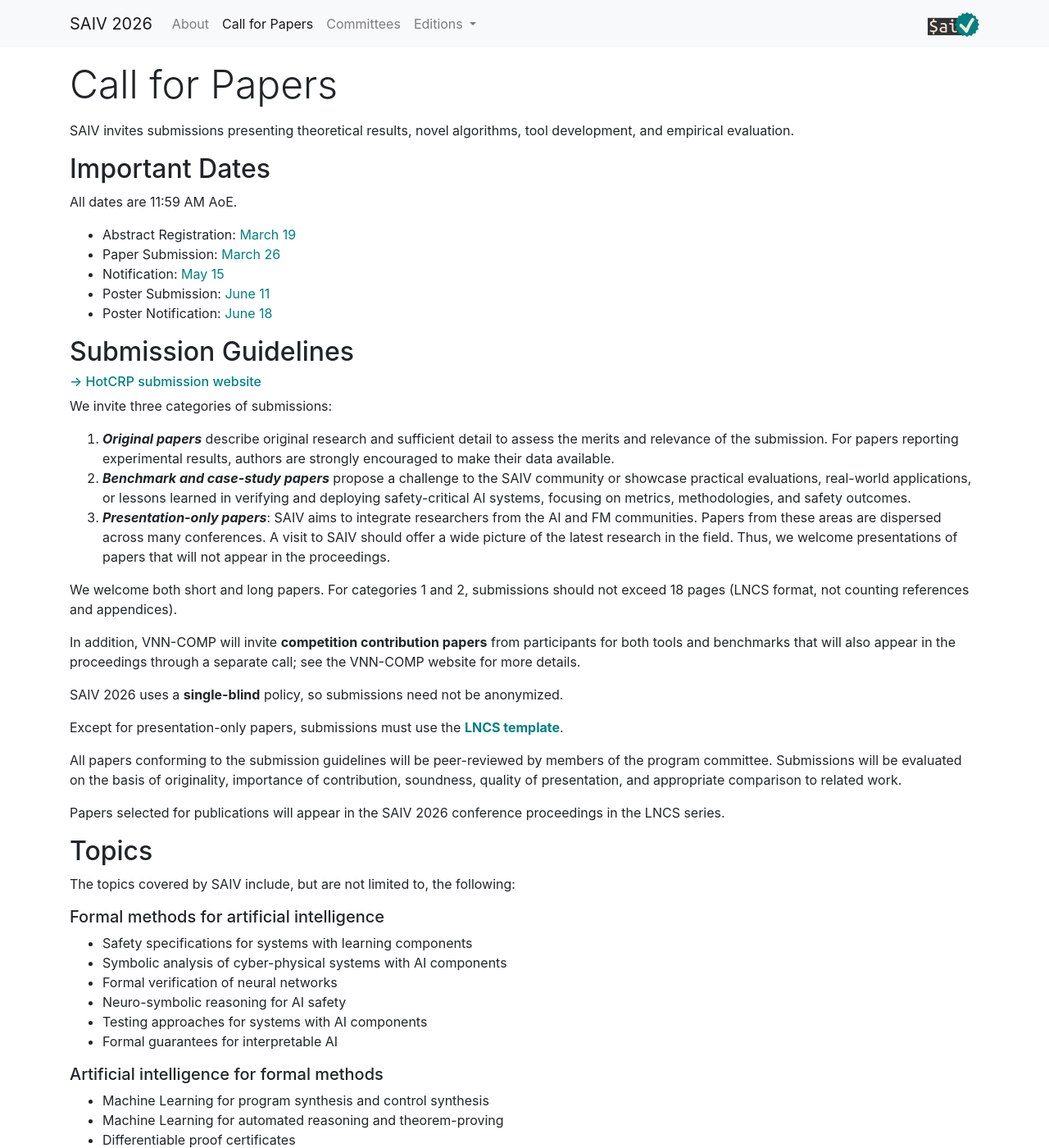
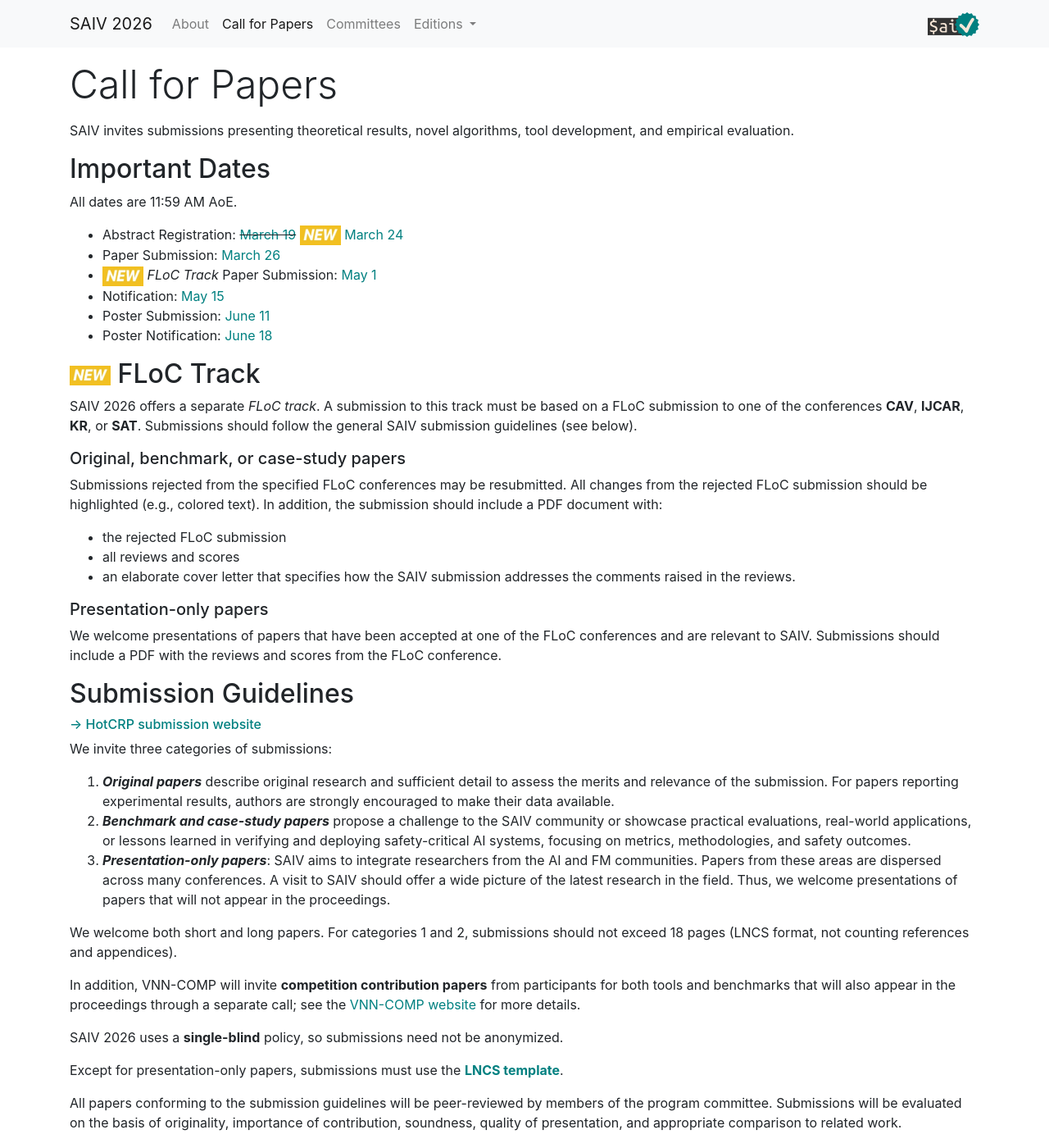
Before and after one commit to SAIV-conference/2026, a Jekyll site: the page built from call/index.md, in a window 1280 px wide and 1400 px high. Shown: the whole window at 82% size. Built offline with Jekyll 4.4.1, drawn with Linux system fonts in a browser that asks for light colours; some of the changed text lies outside the part shown.

Commit message:
FLoC track

```diff
--- a/call/index.md
+++ b/call/index.md
@@ -9,11 +9,27 @@ SAIV invites submissions presenting theoretical results, novel algorithms, tool
 
 All dates are 11:59 AM AoE.
 
-- Abstract Registration: <a href="https://time.is/compare/2359_19_Mar_2026_in_UTC-12/local">March 19</a>
+- Abstract Registration: ~~<a href="https://time.is/compare/2359_19_Mar_2026_in_UTC-12/local">March 19</a>~~ <img src="../assets/images/new.png" alt="new"/> <a href="https://time.is/compare/2359_24_Mar_2026_in_UTC-12/local">March 24</a>
 - Paper Submission: <a href="https://time.is/compare/2359_26_Mar_2026_in_UTC-12/local">March 26</a>
+- <img src="../assets/images/new.png" alt="new"/> *FLoC Track* Paper Submission: <a href="https://time.is/compare/2359_1_May_2026_in_UTC-12/local">May 1</a>
 - Notification: <a href="https://time.is/compare/2359_15_May_2026_in_UTC-12/local">May 15</a>
 - Poster Submission: <a href="https://time.is/compare/2359_11_Jun_2026_in_UTC-12/local">June 11</a>
 - Poster Notification: <a href="https://time.is/compare/2359_18_Jun_2026_in_UTC-12/local">June 18</a>
+
+## <img src="../assets/images/new.png" alt="new"/> FLoC Track
+
+SAIV 2026 offers a separate *FLoC track*. A submission to this track must be based on a FLoC submission to one of the conferences **CAV**, **IJCAR**, **KR**, or **SAT**. Submissions should follow the general SAIV submission guidelines (see below).
+
+##### Original, benchmark, or case-study papers
+
+Submissions rejected from the specified FLoC conferences may be resubmitted. All changes from the rejected FLoC submission should be highlighted (e.g., colored text). In addition, the submission should include a PDF document with:
+- the rejected FLoC submission
+- all reviews and scores
+- an elaborate cover letter that specifies how the SAIV submission addresses the comments raised in the reviews.
+
+##### Presentation-only papers
+
+We welcome presentations of papers that have been accepted at one of the FLoC conferences and are relevant to SAIV. Submissions should include a PDF with the reviews and scores from the FLoC conference.
 
 ## Submission Guidelines
 
@@ -27,7 +43,7 @@ We invite three categories of submissions:
 
 We welcome both short and long papers. For categories 1 and 2, submissions should not exceed 18 pages (LNCS format, not counting references and appendices).
 
-In addition, VNN-COMP will invite <b>competition contribution papers</b> from participants for both tools and benchmarks that will also appear in the proceedings through a separate call; see the VNN-COMP website for more details.
+In addition, VNN-COMP will invite <b>competition contribution papers</b> from participants for both tools and benchmarks that will also appear in the proceedings through a separate call; see the [VNN-COMP website](https://vnn-comp.github.io/) for more details.
 
 SAIV 2026 uses a **single-blind** policy, so submissions need not be anonymized.
 
@@ -35,7 +51,7 @@ Except for presentation-only papers, submissions must use the <b>[LNCS template]
 
 All papers conforming to the submission guidelines will be peer-reviewed by members of the program committee. Submissions will be evaluated on the basis of originality, importance of contribution, soundness, quality of presentation, and appropriate comparison to related work.
 
-Papers selected for publications will appear in the SAIV 2026 conference proceedings in the LNCS series.
+Papers selected for publication will appear in the SAIV 2026 conference proceedings in the LNCS series.
 
 ## Topics
 
```
Also changed, not shown: assets/images/new.png (added).
